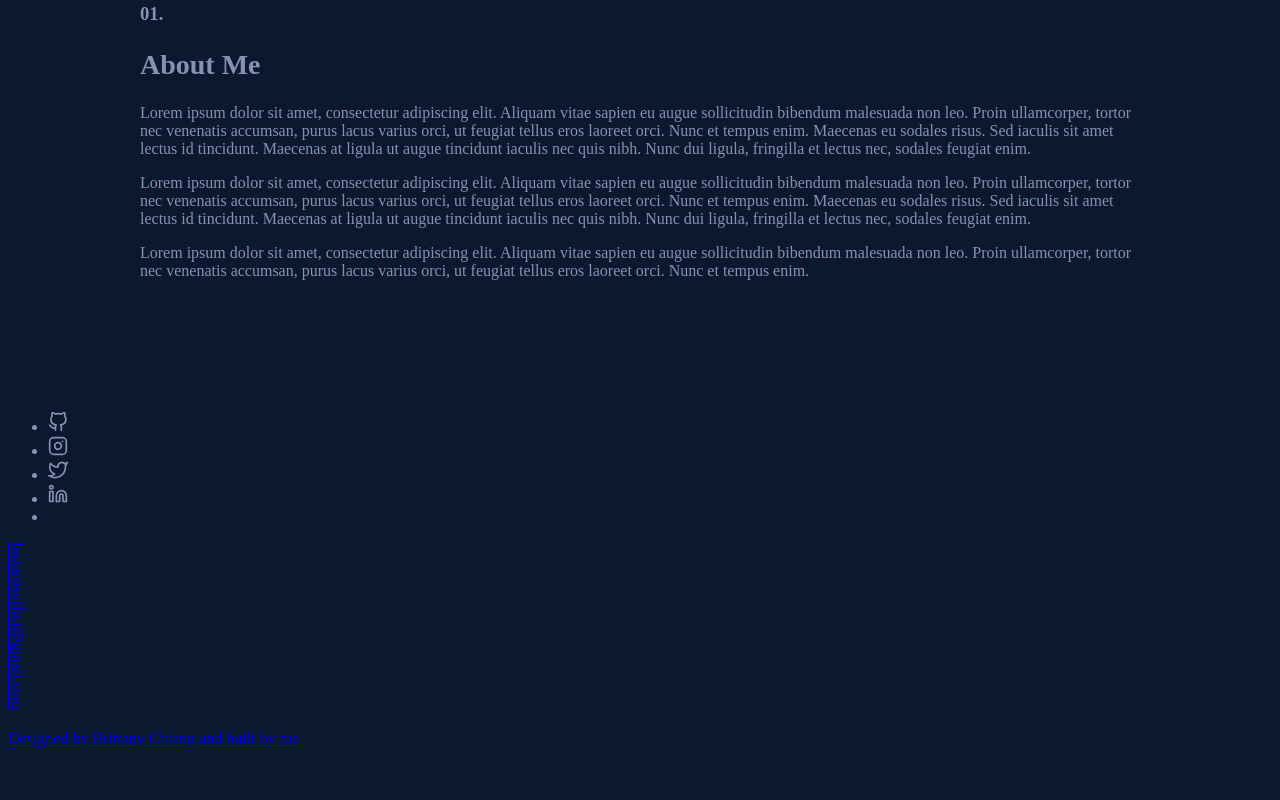
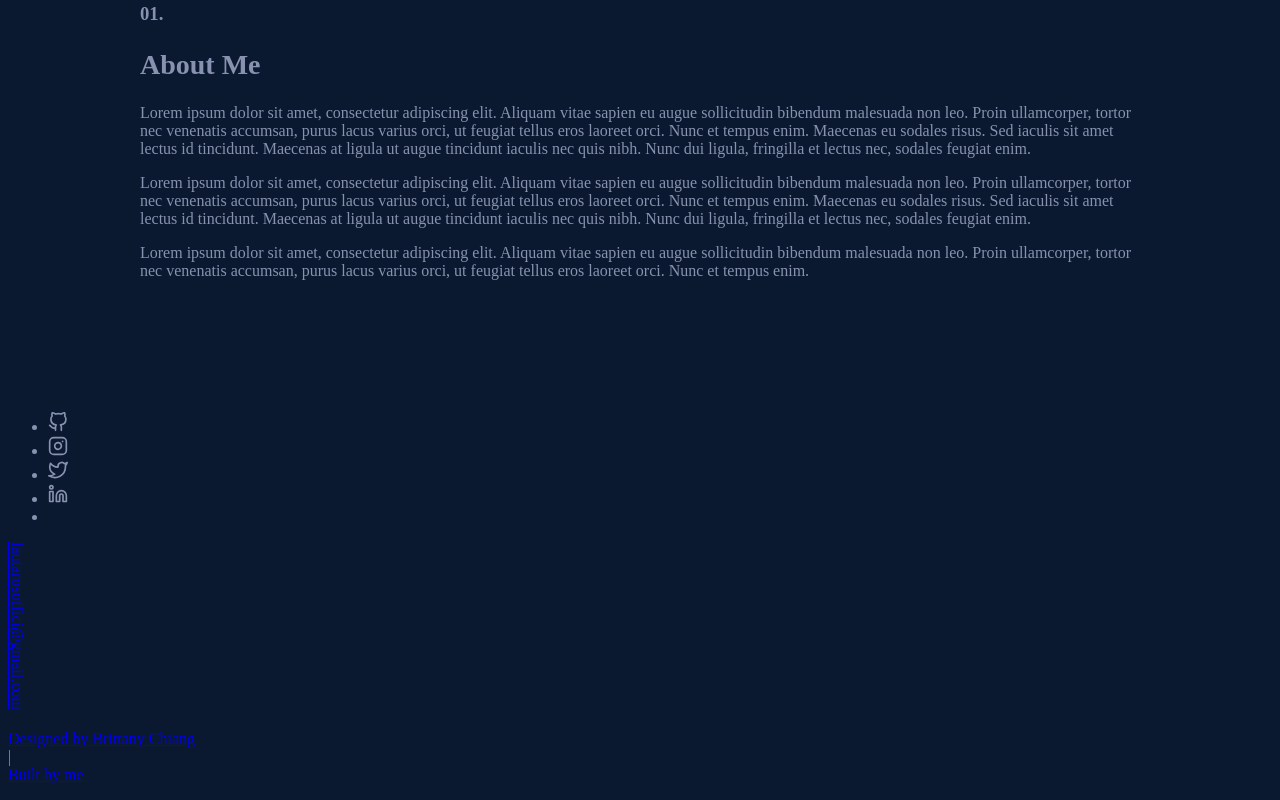
Before and after one commit to lausoffici/portfolio, a Next.js app: page / in a window 1280 px wide. Shown: the part 984-1784 px from the top of the page. Before the commit the page ends 1748 px from the top, so only its background shows below. Built offline with nearby package versions, Linux system fonts and the light colour scheme.

Commit message:
footer changes

```diff
--- a/sections/Footer.jsx
+++ b/sections/Footer.jsx
@@ -1,15 +1,25 @@
 const Footer = () => {
   return (
     <footer className="flex justify-center font-mono py-5">
+      <p className="text-sm flex flex-col sm:flex-row justify-center items-center">
+        <a
+          href="https://brittanychiang.com/"
+          target="_blank"
+          rel="noreferrer"
+          className="mb-2 sm:m-0 hover-green hover:cursor-[ne-resize]"
+        >
+          Designed by Brittany Chiang
+        </a>
+        <div className="hidden sm:block mx-2 cursor-default">|</div>
         <a
           href="https://github.com/lausoffici/portfolio"
           target="_blank"
           rel="noreferrer"
+          className="hover-green hover:cursor-[ne-resize]"
         >
-        <p className="text-sm hover:cursor-[ne-resize] hover-green">
-          Designed by Brittany Chiang and built by me
+          Built by me
+        </a>
       </p>
-      </a>
     </footer>
   )
 }
```
Lines whose indentation alone changed are shown as unchanged.
